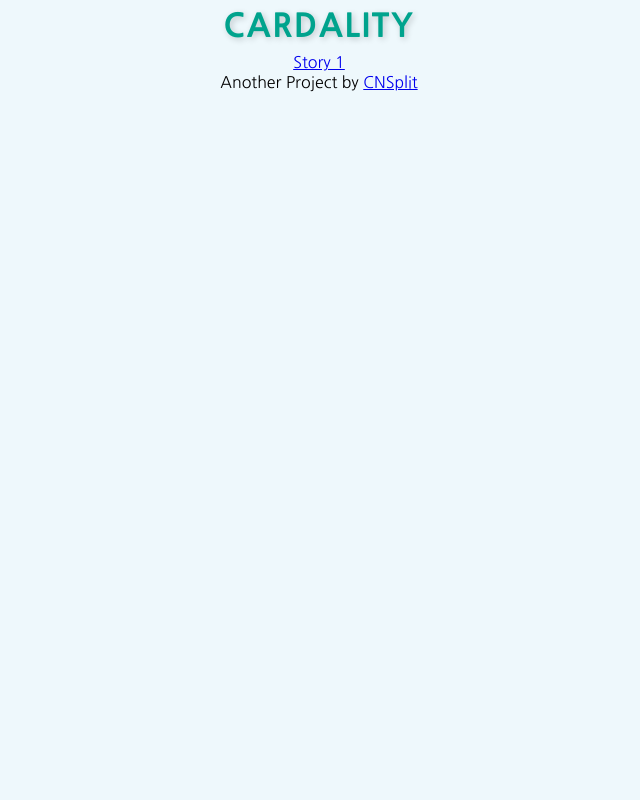
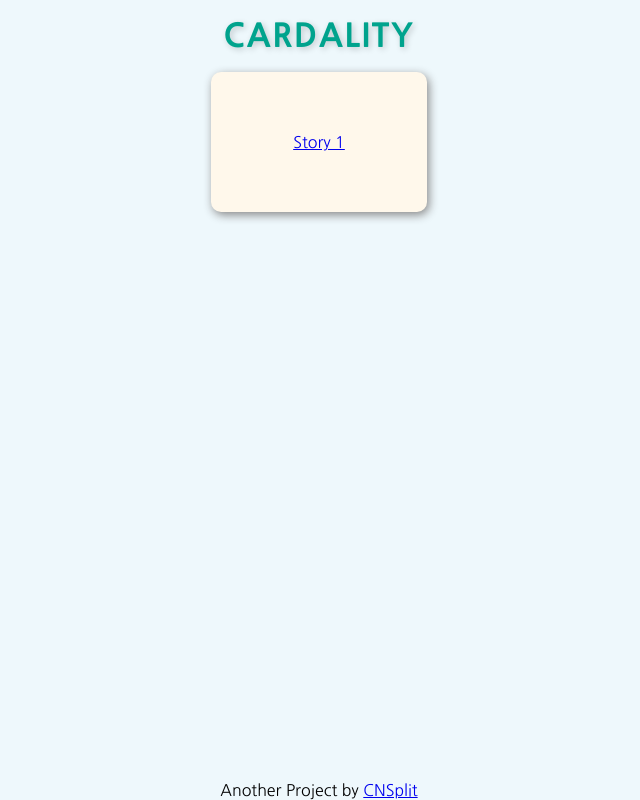
Before and after one commit to HJassar/cardality, a React (Create React App) app in the folder client/: page /home in a window 1280 px wide. Shown: the whole page, without its empty margins (321-961 px from the left). Built offline with nearby package versions, Linux system fonts and the light colour scheme.

Commit message:
Styled Home Page

```diff
--- a/client/src/App.scss
+++ b/client/src/App.scss
@@ -14,3 +14,9 @@
     width:50%;
     margin: auto;
 }
+
+.main{
+    flex-grow:1;
+    width:100%;
+
+}
--- a/client/src/components/header/Header.scss
+++ b/client/src/components/header/Header.scss
@@ -3,7 +3,7 @@
 
 .Header{
     color:$primary-color;
-    padding:10px;
+    padding:20px;
 
     &_logo{
         text-transform: uppercase;
@@ -11,7 +11,6 @@
         letter-spacing: 2px;
         text-shadow: 2px 2px 6px rgba(0, 0, 0, 0.2);
         cursor: pointer;
-
     }
 
 }
--- a/client/src/pages/Home/Home.js
+++ b/client/src/pages/Home/Home.js
@@ -1,5 +1,6 @@
 import React from 'react';
 import { Link } from 'react-router-dom';
+import './Home.scss';
 
 const Home = () => {
     return (
--- /dev/null
+++ b/client/src/pages/Home/Home.scss
@@ -0,0 +1,14 @@
+@import '../../variables';
+
+
+.story-link{
+     display: flex;
+     justify-content: center;
+     background-color: $light;
+     width:15%;
+     margin:auto;
+     padding: 60Px;
+     border-radius: 10px;
+     box-shadow: 2px 3px 10px #888888;
+
+}
```
